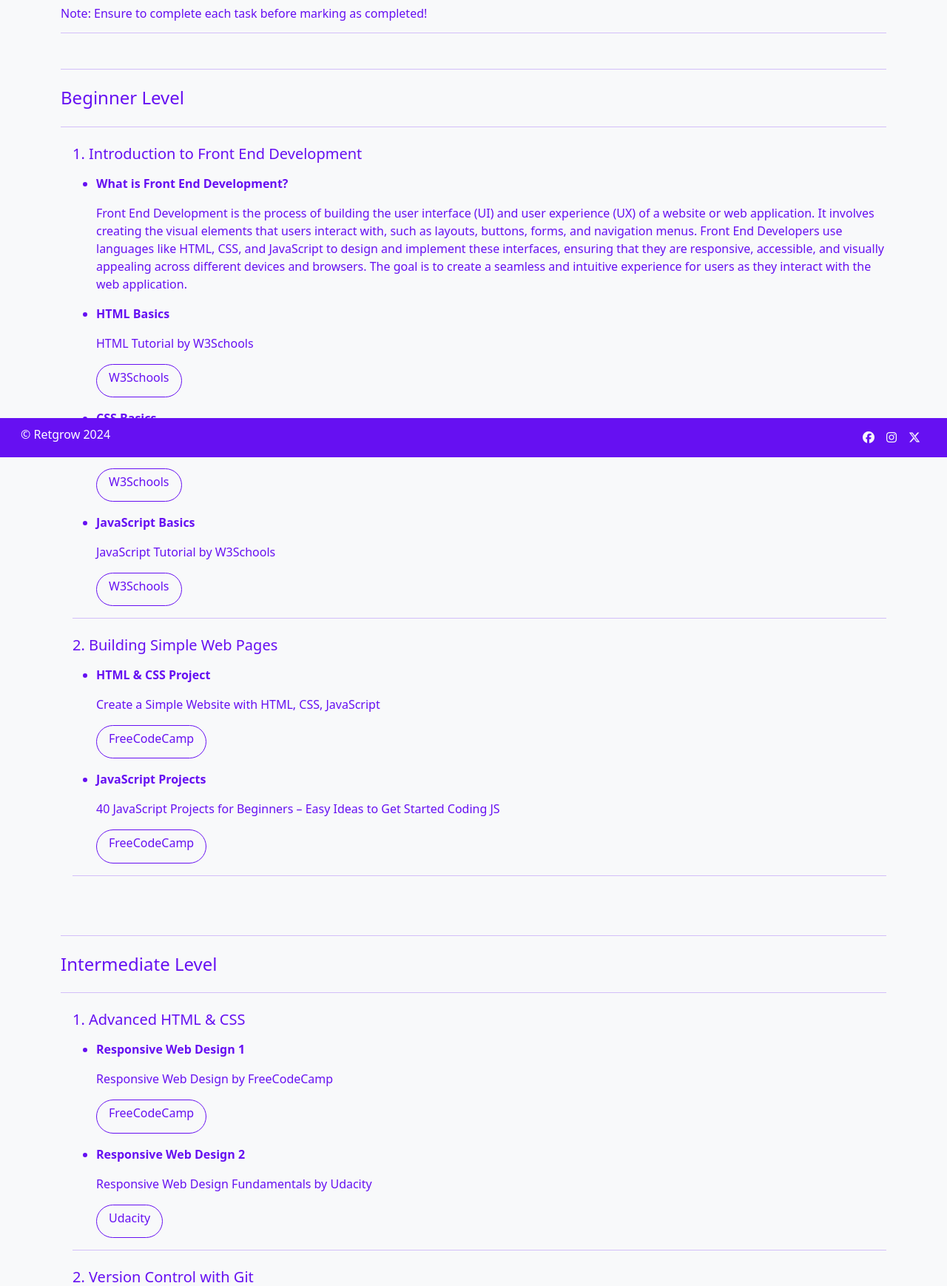
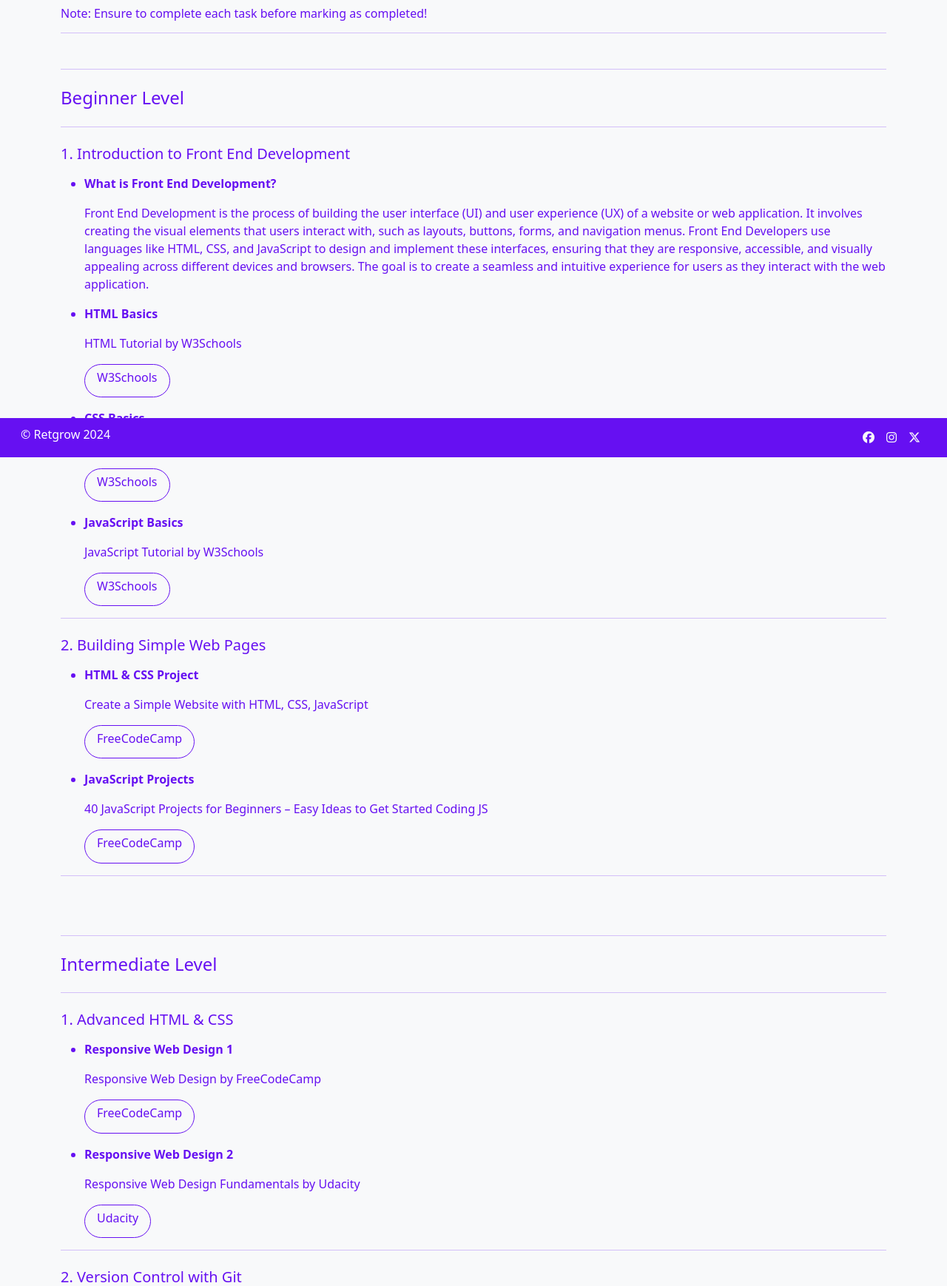
Before and after one commit to Twilight-Techy/Retgrow-Learn, a Django app: page /course/1/ in a window 1280 px wide. Shown: the part 182-1920 px from the top of the page at 74% size. Run offline with Django 5.2, Linux system fonts and the light colour scheme; data comes from the database, SQL or seed files in the repository; some libraries are stand-ins or nearby versions.

Commit message:
Update course_details.html

```diff
--- a/App/templates/course_details.html
+++ b/App/templates/course_details.html
@@ -3,7 +3,7 @@
 
 {% block content %}
 
-<div class="container text-indigo py-2">
+<div class="container text-indigo py-2 text-justify">
     <hr />
     <div class="d-flex fex-row">
         <h3 class="py-3"><strong>{{ course.name }}</strong></h3>
@@ -16,7 +16,7 @@
             <hr />
             <h4 class="my-4">{{ level.level_name }}</h4>
             <hr />
-            <div class="ms-3">
+            <div>
             {% for module in level.modules %}
                 <h5 class="mt-4">{{ forloop.counter }}. {{ module.module_name }}</h5>
                 <ul class="mt-3">
```
